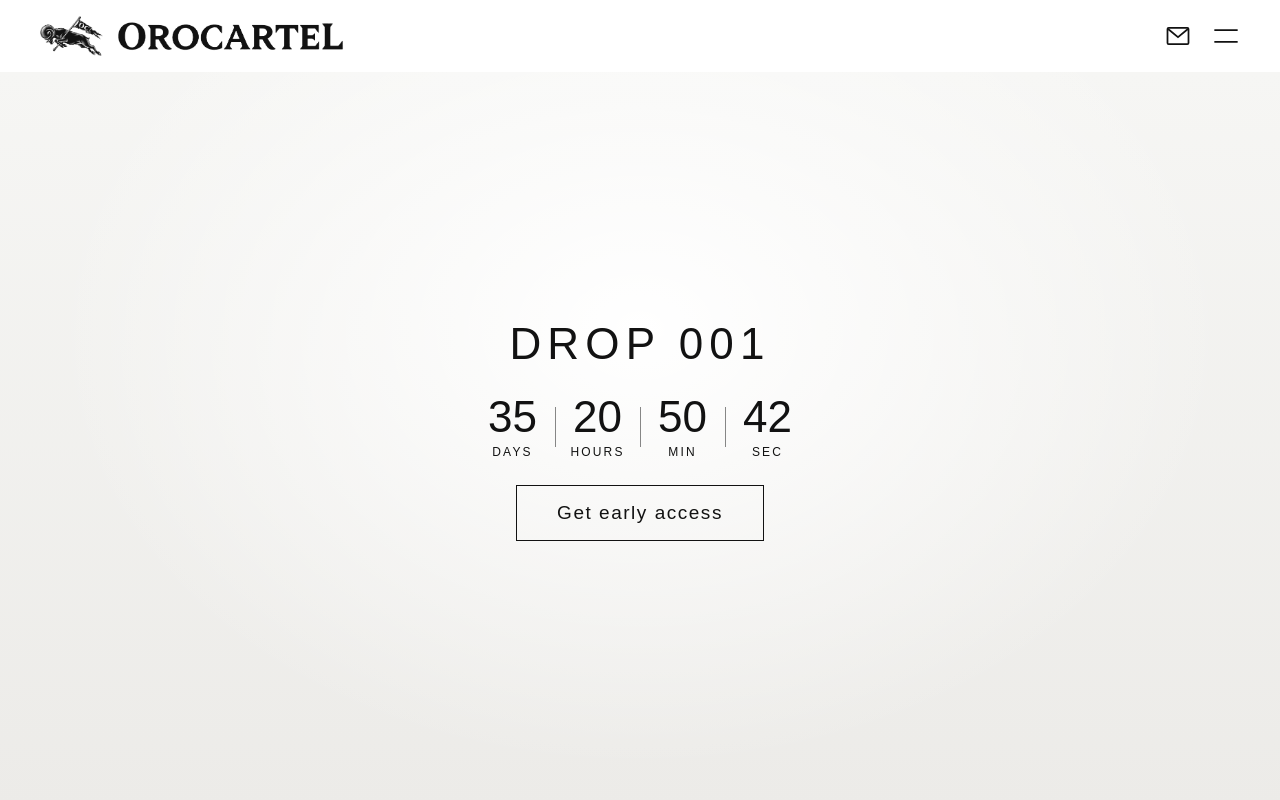
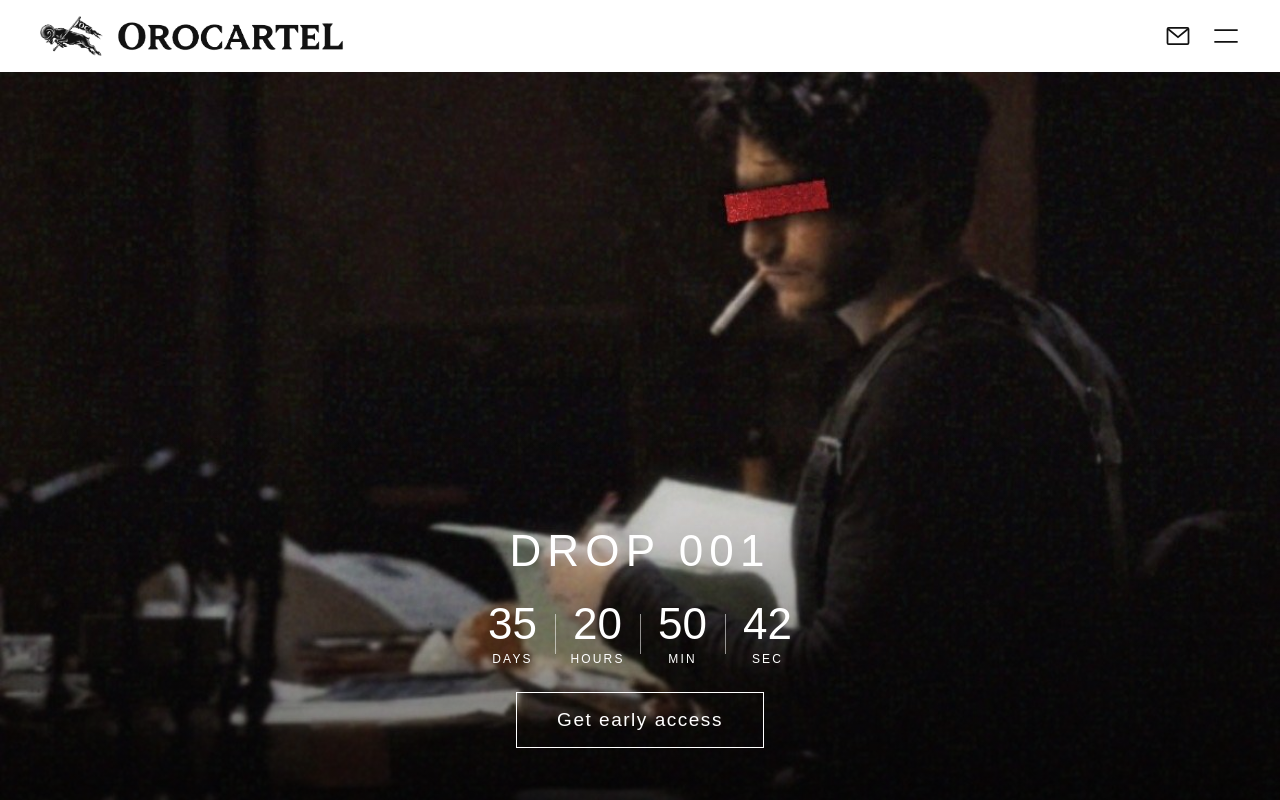
Before and after one commit to starimpactcontacts-netizen/orocartel, a Next.js app: page / in a window 1280 px wide. Shown: the top 800 px of the page. Built offline with nearby package versions, Linux system fonts and the light colour scheme; no server answers; a web font is replaced by a local one.

Commit message:
Add the hero photo
Full-bleed photo behind the hero with white text and outlined button,
and a soft bottom shade for legibility.

Co-Authored-By: Claude Opus 5.5 <noreply@anthropic.com>
Claude-Session: https://claude.ai/code/session_01T4Cdqd23qvkWZuxUWvy2Fz

```diff
--- a/app/page.module.css
+++ b/app/page.module.css
@@ -15,6 +15,29 @@
   position: absolute;
   inset: 0;
   background: none;
+}
+
+/* Dark photo: flip the hero's local palette to light-on-dark */
+.heroPhoto {
+  --text: #ffffff;
+  --bg: #121212;
+  --line-strong: rgba(255, 255, 255, 0.55);
+  align-items: flex-end;
+  color: var(--text);
+  background: #0e0b09;
+}
+
+.heroImg {
+  position: absolute;
+  inset: 0;
+  width: 100%;
+  height: 100%;
+  object-fit: cover;
+  object-position: 62% 30%;
+}
+
+.heroPhoto .heroShade {
+  background: linear-gradient(180deg, rgba(0, 0, 0, 0) 45%, rgba(0, 0, 0, 0.55) 100%);
 }
 
 .heroInner {
--- a/app/page.tsx
+++ b/app/page.tsx
@@ -45,9 +45,11 @@ export default function Home() {
       <Header />
 
       <section
-        className={styles.hero}
-        style={site.heroImage ? { backgroundImage: `url(${site.heroImage})` } : undefined}
+        className={site.heroImage ? `${styles.hero} ${styles.heroPhoto}` : styles.hero}
       >
+        {site.heroImage && (
+          <img src={site.heroImage} alt="" className={styles.heroImg} fetchPriority="high" />
+        )}
         <div className={styles.heroShade} aria-hidden />
         <div className={styles.heroInner}>
           <p className={styles.kicker}>Drop 001</p>
--- a/lib/site.ts
+++ b/lib/site.ts
@@ -5,7 +5,7 @@ export const site = {
   tagline: 'Limited runs. No restocks.',
   description: 'OROCARTEL — Drop 001. Join the list for early access before the public release.',
   // Drop a photo in /public (e.g. /hero.jpg) and set its path here to fill the hero.
-  heroImage: '',
+  heroImage: '/hero.jpg',
   dropDate: process.env.NEXT_PUBLIC_DROP_DATE || '',
   instagram: process.env.NEXT_PUBLIC_INSTAGRAM_URL || '',
   tiktok: process.env.NEXT_PUBLIC_TIKTOK_URL || '',
```
Also changed, not shown: public/hero.jpg (added).
